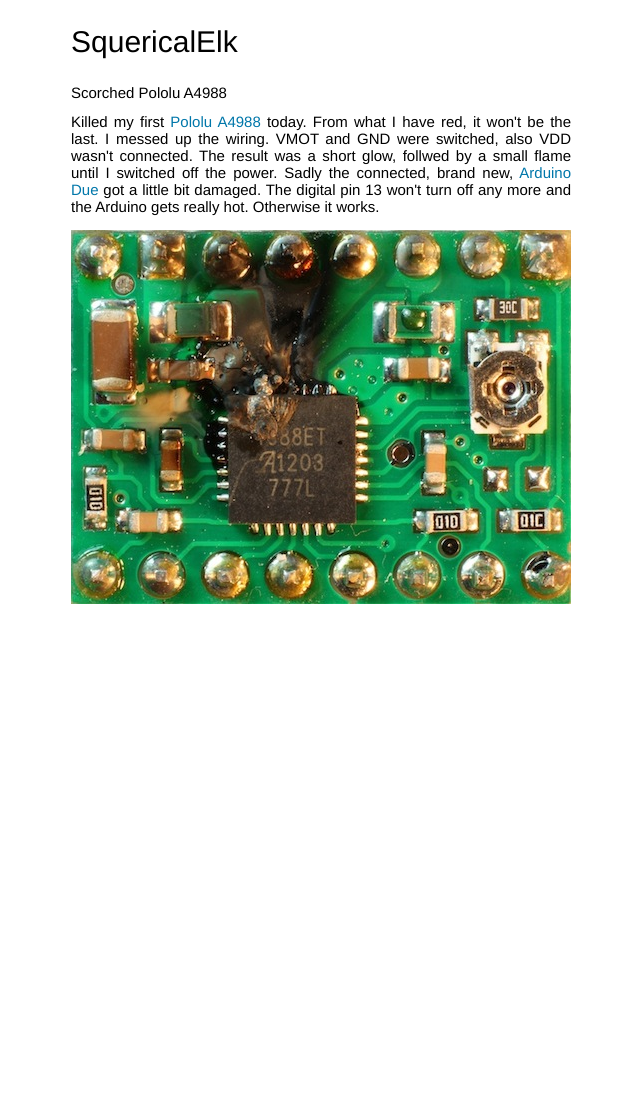
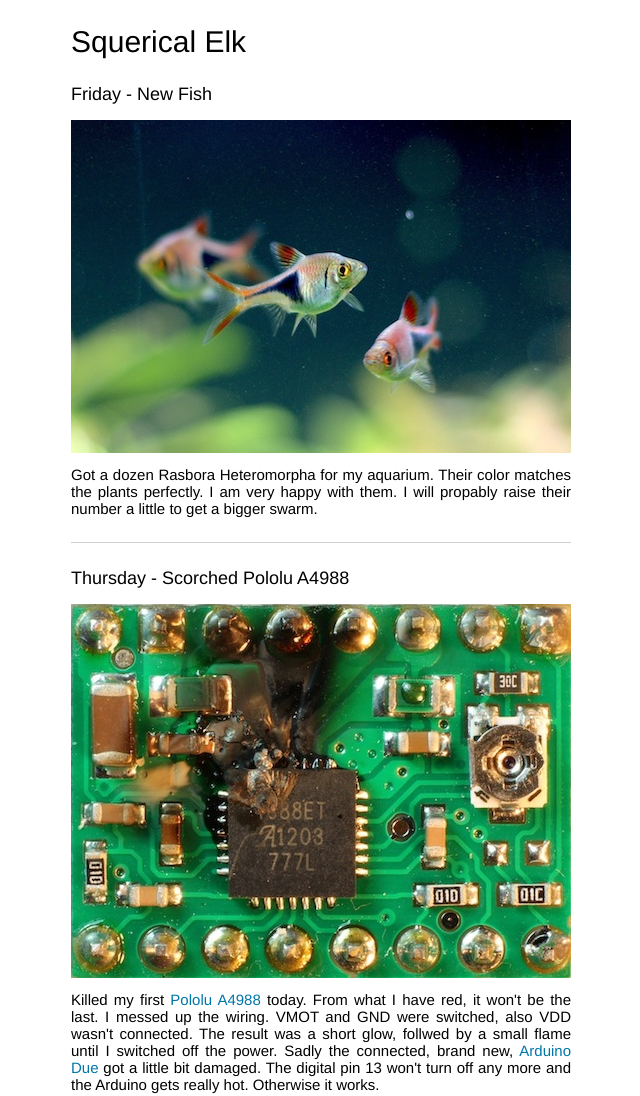
Before and after one commit to SphericalElk/sphericalelk.github.com, a plain HTML site: page index.html in a window 1280 px wide. Shown: the whole page, without its empty margins (319-959 px from the left). Before the commit the page ends 800 px from the top, so only its background shows below. Drawn offline with Linux system fonts and the light colour scheme.

Commit message:
second post

```diff
--- a/index.html
+++ b/index.html
@@ -2,20 +2,26 @@
 <html lang="en">
 	<head>
 		<meta charset="utf-8">
-		<title>Material Property Database</title>
+		<title>Squerical Elk</title>
 		<link rel="stylesheet" href="normalize.css">
 		<link rel="stylesheet" href="style.css">
 	</head>
 	<body>
 		<div id="container">
 			<div id="header">
-				<h1>SquericalElk</h1>
+				<h1>Squerical Elk</h1>
 			</div>
 			<div id="content">
 				<div class="post">
-					<h2>Scorched Pololu A4988</h2>
+					<h2>Friday - New Fish</h2>
+					<img src="img/RasboraHeteromorpha_small.jpeg" alt="Rasbora Heteromorpha" />
+					<p>Got a dozen Rasbora Heteromorpha for my aquarium. Their color matches the plants perfectly. I am very happy with them. I will propably raise their number a little to get a bigger swarm.</p>
+				</div>
+				<hr/>
+				<div class="post">
+					<h2>Thursday - Scorched Pololu A4988</h2>
+					<img src="img/ScorchedA4988_small.jpeg" alt="scorched A4988" />
 					<p>Killed my first <a href="http://www.pololu.com/catalog/product/1182" target="_blank">Pololu A4988</a> today. From what I have red, it won't be the last. I messed up the wiring. VMOT and GND were switched, also VDD wasn't connected. The result was a short glow, follwed by a small flame until I switched off the power. Sadly the connected, brand new, <a href="http://arduino.cc/en/Main/ArduinoBoardDue" target="_blank">Arduino Due</a> got a little bit damaged. The digital pin 13 won't turn off any more and the Arduino gets really hot. Otherwise it works.</p>
-					<img src="img/ScorchedA4988_small.jpeg" alt="scorched A4988" />
 				</div>
 			</div>
 			<div id="footer">
--- a/style.css
+++ b/style.css
@@ -16,6 +16,7 @@ b {
 h2 {
 	margin-top: 0px;
 	font-weight: normal;
+	font-size: 18px;
 }
 
 hr {
@@ -23,6 +24,10 @@ hr {
 	margin-top: 25px;
 	border: 0;
 	border-top: 1px solid #d0d0d0;
+}
+
+img {
+	margin-bottom: 10px;
 }
 
 p {
```
Also changed, not shown: img/RasboraHeteromorpha.jpeg (added), img/RasboraHeteromorpha_small.jpeg (added), 3 other files.
